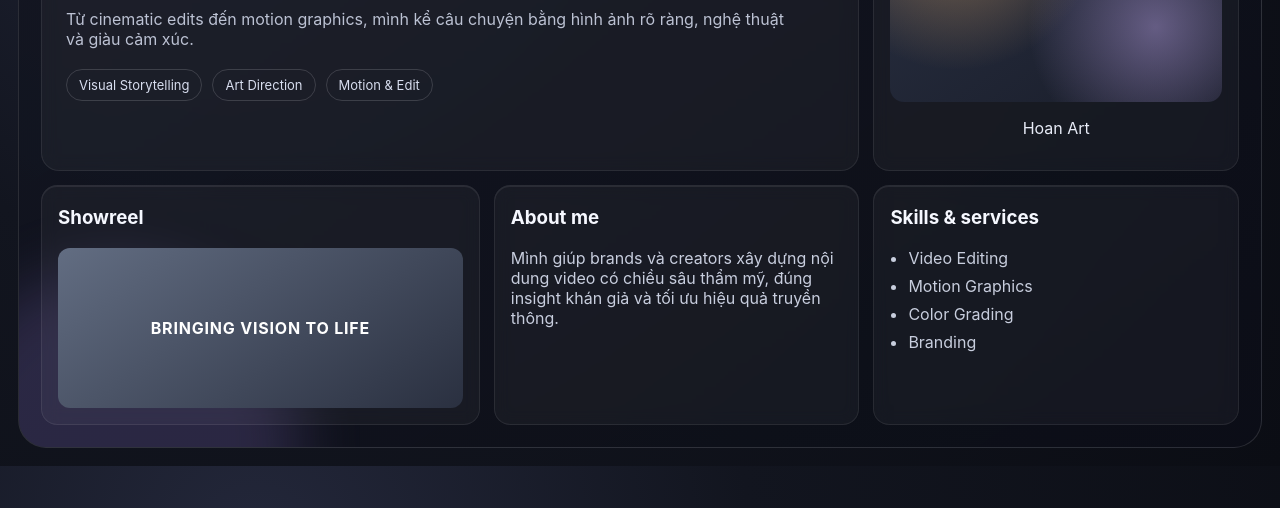
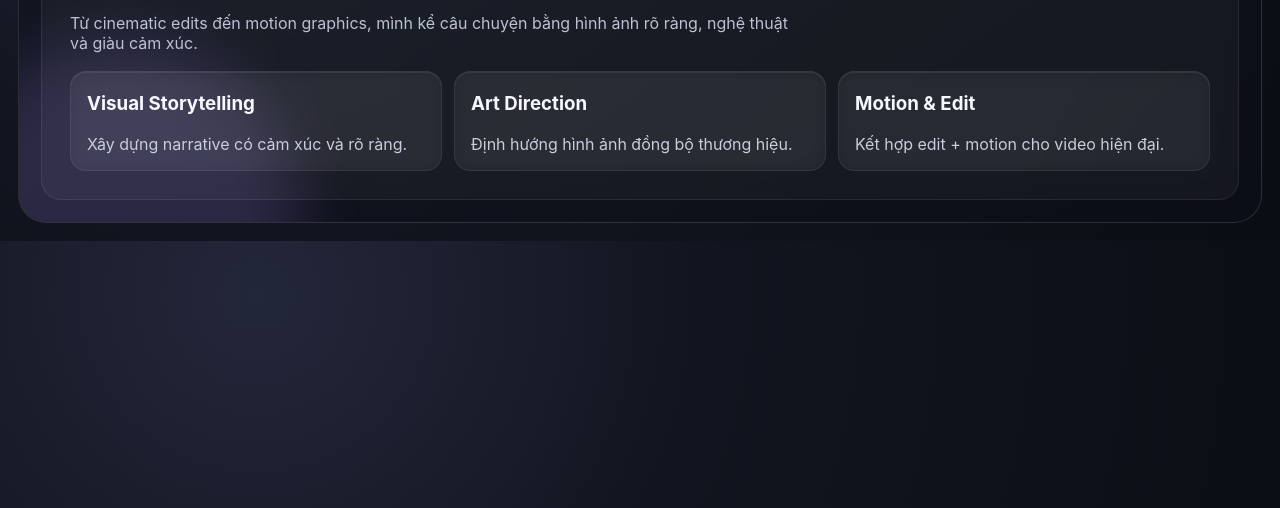
Before and after one commit to hoanbaby/hoankuteee, a website built with Vite: page index.html in a window 1280 px wide. Shown: the part 292-800 px from the top of the page. Built offline with nearby package versions, Linux system fonts and the light colour scheme; a web font is replaced by a local one.

Commit message:
Refactor homepage nav into separate routed pages

```diff
--- a/src/main.js
+++ b/src/main.js
@@ -8,63 +8,112 @@ const chillTracks = [
   { title: 'Cloud Notes', artist: 'Amber Keys', mood: 'Sleep · Soft', length: '05:01' }
 ];
 
-document.querySelector('#app').innerHTML = `
-  <div id="pageShell" class="page-shell">
-    <div class="bg-glow bg-glow-1"></div>
-    <div class="bg-glow bg-glow-2"></div>
+const routes = [
+  { key: 'home', label: 'Home', hash: '#/' },
+  { key: 'about', label: 'About', hash: '#/about' },
+  { key: 'showreel', label: 'Showreel', hash: '#/showreel' },
+  { key: 'portfolio', label: 'Portfolio', hash: '#/portfolio' },
+  { key: 'contact', label: 'Contact', hash: '#/contact' },
+  { key: 'chill', label: 'Chill một chút', hash: '#/chill', className: 'menu-chill' }
+];
 
-    <header class="topbar glass">
-      <div class="brand">HOAN <span>ART</span></div>
-      <nav class="menu" aria-label="Top menu">
-        <a id="homeLink" href="#/" class="active">Home</a>
-        <a href="#">About</a>
-        <a href="#">Showreel</a>
-        <a href="#">Portfolio</a>
-        <a href="#">Contact</a>
-        <a id="chillTabBtn" class="menu-chill" href="#/chill">Chill một chút</a>
-      </nav>
-    </header>
+const pageConfigs = {
+  home: {
+    badge: 'Trang chủ',
+    title: 'Bringing Vision to <em>Life</em>',
+    lead: 'Nguyễn Văn Hoan · Professional Media Editor & Motion Designer',
+    text: 'Từ cinematic edits đến motion graphics, mình kể câu chuyện bằng hình ảnh rõ ràng, nghệ thuật và giàu cảm xúc.',
+    cards: [
+      ['Visual Storytelling', 'Xây dựng narrative có cảm xúc và rõ ràng.'],
+      ['Art Direction', 'Định hướng hình ảnh đồng bộ thương hiệu.'],
+      ['Motion & Edit', 'Kết hợp edit + motion cho video hiện đại.']
+    ]
+  },
+  about: {
+    badge: 'About',
+    title: 'Câu chuyện nghề của <em>Hoan</em>',
+    lead: 'Tập trung vào video thương hiệu, social content và short-form storytelling.',
+    text: 'Mình làm việc cùng creators và brands để biến brief thành sản phẩm chỉn chu: từ concept, nhịp dựng, màu sắc đến motion chi tiết.',
+    cards: [
+      ['6+ năm kinh nghiệm', 'Làm việc xuyên suốt nhiều ngách nội dung.'],
+      ['Quy trình rõ ràng', 'Brief → Scriptboard → Edit → Delivery.'],
+      ['Tinh thần cộng tác', 'Lắng nghe và tối ưu theo mục tiêu truyền thông.']
+    ]
+  },
+  showreel: {
+    badge: 'Showreel',
+    title: 'Tuyển tập các dự án <em>nổi bật</em>',
+    lead: 'Một không gian riêng để trình bày các sản phẩm motion/video tiêu biểu.',
+    text: 'Mỗi project được trình bày với mục tiêu, insight khán giả và cách mình xử lý hình ảnh để tạo sự khác biệt.',
+    cards: [
+      ['Brand Film', 'Video giới thiệu thương hiệu theo hướng cinematic.'],
+      ['Social Ads', 'Nội dung ngắn tối ưu attention trong 3 giây đầu.'],
+      ['Event Recap', 'Ghi lại năng lượng sự kiện qua nhịp dựng nhanh.']
+    ]
+  },
+  portfolio: {
+    badge: 'Portfolio',
+    title: 'Danh mục dự án theo <em>dịch vụ</em>',
+    lead: 'Tách rõ từng nhóm dịch vụ để khách hàng xem nhanh đúng nhu cầu.',
+    text: 'Bạn có thể duyệt theo nhóm Video Editing, Motion Graphics, Branding Visual và Color Grading.',
+    cards: [
+      ['Video Editing', 'Case study trước/sau khi dựng.'],
+      ['Motion Graphics', 'Typography, transitions, UI animation.'],
+      ['Color Grading', 'Mood màu phù hợp từng ngành hàng.']
+    ]
+  },
+  contact: {
+    badge: 'Contact',
+    title: 'Kết nối để bắt đầu dự án <em>mới</em>',
+    lead: 'Trang liên hệ riêng giúp khách hàng gửi yêu cầu nhanh hơn.',
+    text: 'Bạn có thể gửi mô tả ngắn về mục tiêu video, timeline và ngân sách để mình phản hồi proposal phù hợp.',
+    cards: [
+      ['Email', 'hoan.art.work@gmail.com'],
+      ['Zalo / Phone', '09xx xxx xxx'],
+      ['Thời gian phản hồi', 'Trong vòng 24 giờ làm việc.']
+    ]
+  }
+};
 
-    <main class="content-grid">
-      <section class="hero glass">
-        <p class="eyebrow">MEDIA EDITOR & MOTION DESIGNER</p>
-        <h1>Bringing Vision to <em>Life</em></h1>
-        <p class="lead">Nguyễn Văn Hoan · Professional Media Editor & Motion Designer</p>
-        <p class="sub">Từ cinematic edits đến motion graphics, mình kể câu chuyện bằng hình ảnh rõ ràng, nghệ thuật và giàu cảm xúc.</p>
-        <div class="hero-tags">
-          <span>Visual Storytelling</span>
-          <span>Art Direction</span>
-          <span>Motion & Edit</span>
+const getRouteKey = () => {
+  const hash = window.location.hash || '#/';
+  const match = routes.find((route) => route.hash === hash);
+  return match?.key || 'home';
+};
+
+const renderMenu = (activeRoute) =>
+  routes
+    .map((route) => {
+      const classNames = [route.className, route.key === activeRoute ? 'active' : ''].filter(Boolean).join(' ');
+      return `<a href="${route.hash}" class="${classNames}">${route.label}</a>`;
+    })
+    .join('');
+
+const renderStandardPage = (routeKey) => {
+  const page = pageConfigs[routeKey] || pageConfigs.home;
+  return `
+    <main class="single-page glass">
+      <p class="eyebrow">${page.badge}</p>
+      <h1>${page.title}</h1>
+      <p class="lead">${page.lead}</p>
+      <p class="sub">${page.text}</p>
+      <div class="page-cards">
+        ${page.cards
+          .map(
+            ([title, desc]) => `
+            <article class="panel glass">
+              <h3>${title}</h3>
+              <p>${desc}</p>
+            </article>`
+          )
+          .join('')}
       </div>
-      </section>
+    </main>
+  `;
+};
 
-      <aside class="profile-card glass">
-        <div class="avatar"></div>
-        <p>Hoan Art</p>
-      </aside>
-
-      <section class="panel showreel glass">
-        <h3>Showreel</h3>
-        <div class="video-placeholder">BRINGING VISION TO LIFE</div>
-      </section>
-
-      <section class="panel about glass">
-        <h3>About me</h3>
-        <p>Mình giúp brands và creators xây dựng nội dung video có chiều sâu thẩm mỹ, đúng insight khán giả và tối ưu hiệu quả truyền thông.</p>
-      </section>
-
-      <section class="panel skills glass">
-        <h3>Skills & services</h3>
-        <ul>
-          <li>Video Editing</li>
-          <li>Motion Graphics</li>
-          <li>Color Grading</li>
-          <li>Branding</li>
-        </ul>
-      </section>
-    </main>
-
-    <section id="chillPanel" class="chill-panel" aria-hidden="true">
+const renderChillPage = () => `
+  <section class="chill-panel" aria-hidden="false">
     <div class="chill-layout">
       <div>
         <div class="chill-head">
@@ -73,7 +122,6 @@ document.querySelector('#app').innerHTML = `
             <h2>Chill một chút</h2>
             <p class="chill-sub">Không gian nghe nhạc tối giản, hiện đại và đồng bộ màu với giao diện trang chủ.</p>
           </div>
-            <a id="closeChillBtn" class="close-chill-link" href="#/" aria-label="Về trang chủ">×</a>
         </div>
 
         <div class="now-playing">
@@ -130,23 +178,24 @@ document.querySelector('#app').innerHTML = `
       </aside>
     </div>
   </section>
+`;
+
+const renderApp = () => {
+  const routeKey = getRouteKey();
+  document.querySelector('#app').innerHTML = `
+    <div class="page-shell ${routeKey === 'chill' ? 'chill-mode' : ''}">
+      <div class="bg-glow bg-glow-1"></div>
+      <div class="bg-glow bg-glow-2"></div>
+
+      <header class="topbar glass">
+        <div class="brand">HOAN <span>ART</span></div>
+        <nav class="menu" aria-label="Top menu">${renderMenu(routeKey)}</nav>
+      </header>
+
+      ${routeKey === 'chill' ? renderChillPage() : renderStandardPage(routeKey)}
     </div>
   `;
-
-const pageShell = document.getElementById('pageShell');
-const chillPanel = document.getElementById('chillPanel');
-const homeLink = document.getElementById('homeLink');
-const chillTabBtn = document.getElementById('chillTabBtn');
-
-const setRouteState = () => {
-  const route = window.location.hash || '#/';
-  const isChillPage = route === '#/chill';
-
-  pageShell?.classList.toggle('chill-mode', isChillPage);
-  chillPanel?.setAttribute('aria-hidden', String(!isChillPage));
-  homeLink?.classList.toggle('active', !isChillPage);
-  chillTabBtn?.classList.toggle('active-link', isChillPage);
 };
 
-window.addEventListener('hashchange', setRouteState);
-setRouteState();
+window.addEventListener('hashchange', renderApp);
+renderApp();
--- a/src/style.css
+++ b/src/style.css
@@ -148,3 +148,29 @@ h3 { margin-top: 4px; color: #f6f8ff; }
   .chill-stats { grid-template-columns: 1fr; }
   .now-playing { grid-template-columns: 1fr; }
 }
+
+
+.single-page {
+  padding: 28px;
+  border-radius: 20px;
+  position: relative;
+  z-index: 2;
+}
+
+.page-cards {
+  margin-top: 18px;
+  display: grid;
+  grid-template-columns: repeat(3, minmax(0, 1fr));
+  gap: 12px;
+}
+
+.page-cards .panel p { color: #c8cede; margin-bottom: 0; }
+
+.page-shell.chill-mode .bg-glow { display: none; }
+.page-shell.chill-mode { background: radial-gradient(circle at top right, #f8efe4 0%, #f7f2ec 45%, #efe7dc 100%); border-color: #e7d8c3; }
+.page-shell.chill-mode .topbar { margin-bottom: 16px; }
+.page-shell.chill-mode .chill-panel { display: block; width: 100%; }
+
+@media (max-width: 1100px) {
+  .page-cards { grid-template-columns: 1fr; }
+}
```
Lines whose indentation alone changed are shown as unchanged.
